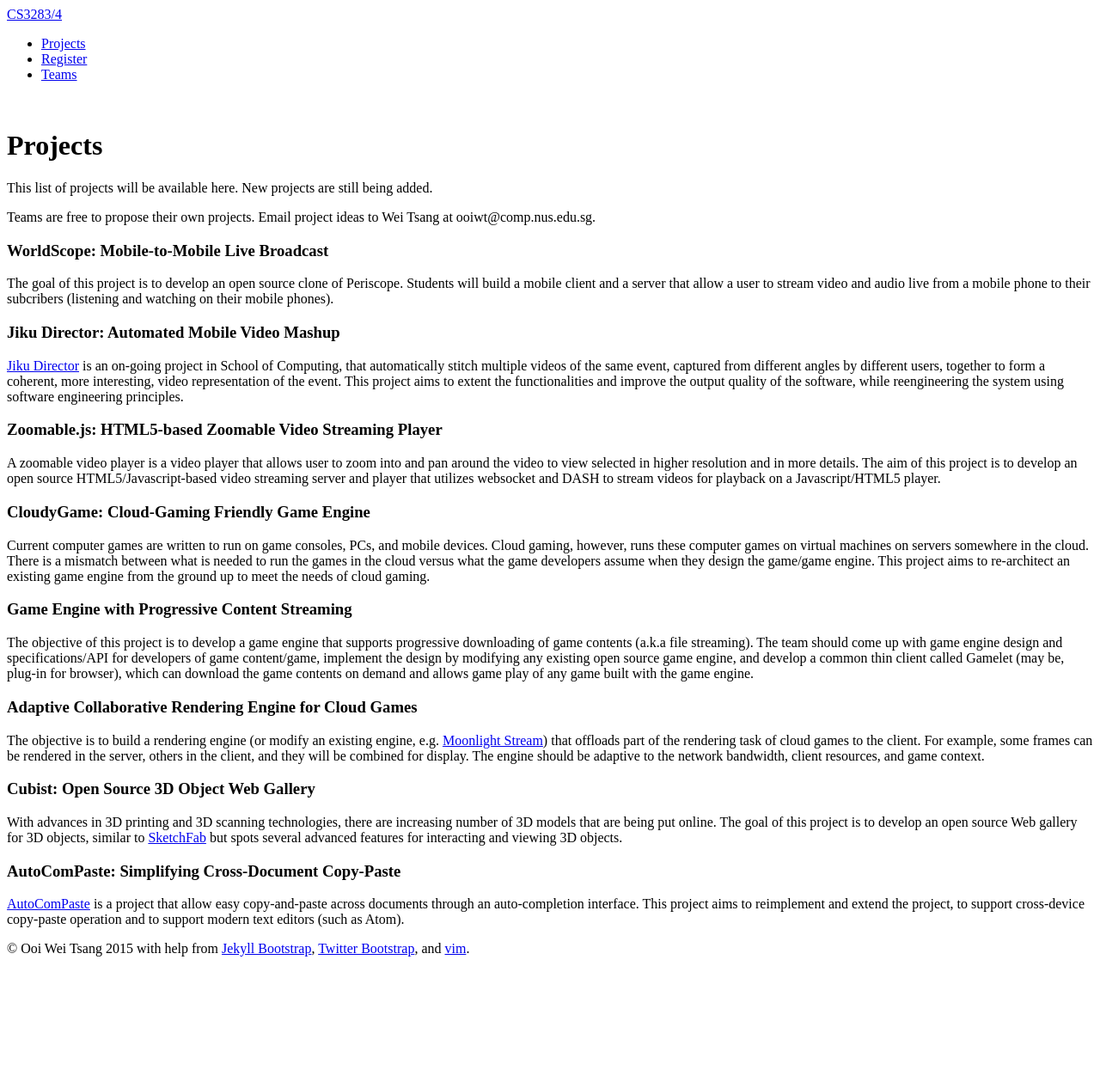
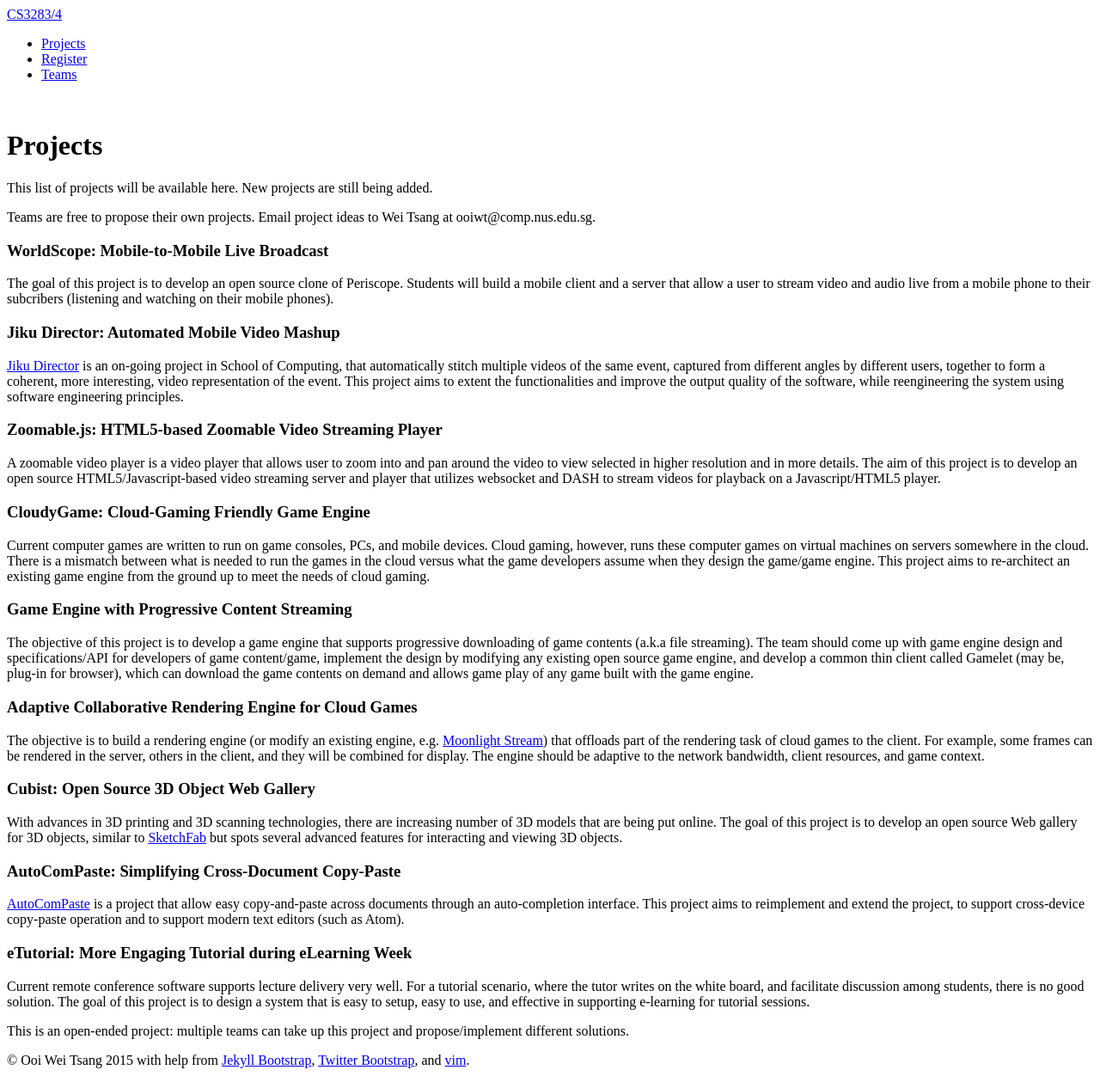
Before and after one commit to nus-mtp/1516, a Jekyll site: the page built from projects.md, in a window 1280 px wide. Shown: the whole page at 86% size. Built offline with Jekyll 4.4.1, drawn with Linux system fonts in a browser that asks for light colours; before the commit the page ends 1129 px from its top, so only the background shows below that.

Commit message:
added e-tutorial.

```diff
--- a/projects.md
+++ b/projects.md
@@ -40,3 +40,9 @@ With advances in 3D printing and 3D scanning technologies, there are increasing
 ### AutoComPaste: Simplifying Cross-Document Copy-Paste
 
 [AutoComPaste](http://autocompaste.github.io/AutoComPaste/) is a project that allow easy copy-and-paste across documents through an auto-completion interface.  This project aims to reimplement and extend the project, to support cross-device copy-paste operation and to support modern text editors (such as Atom).
+
+### eTutorial: More Engaging Tutorial during eLearning Week
+
+Current remote conference software supports lecture delivery very well.  For a tutorial scenario, where the tutor writes on the white board, and facilitate discussion among students, there is no good solution.  The goal of this project is to design a system that is easy to setup, easy to use, and effective in supporting e-learning for tutorial sessions.
+
+This is an open-ended project: multiple teams can take up this project and propose/implement different solutions.
```
